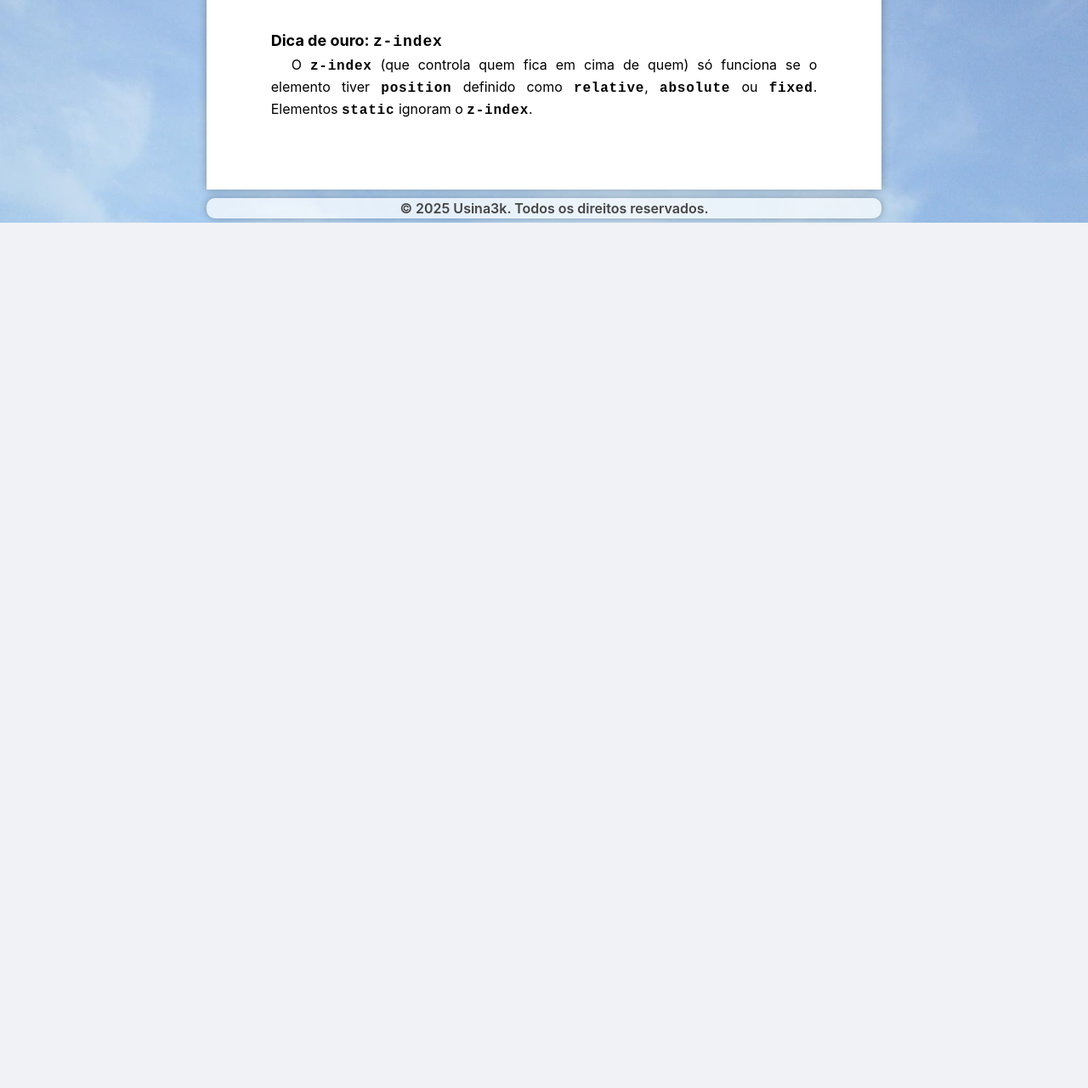
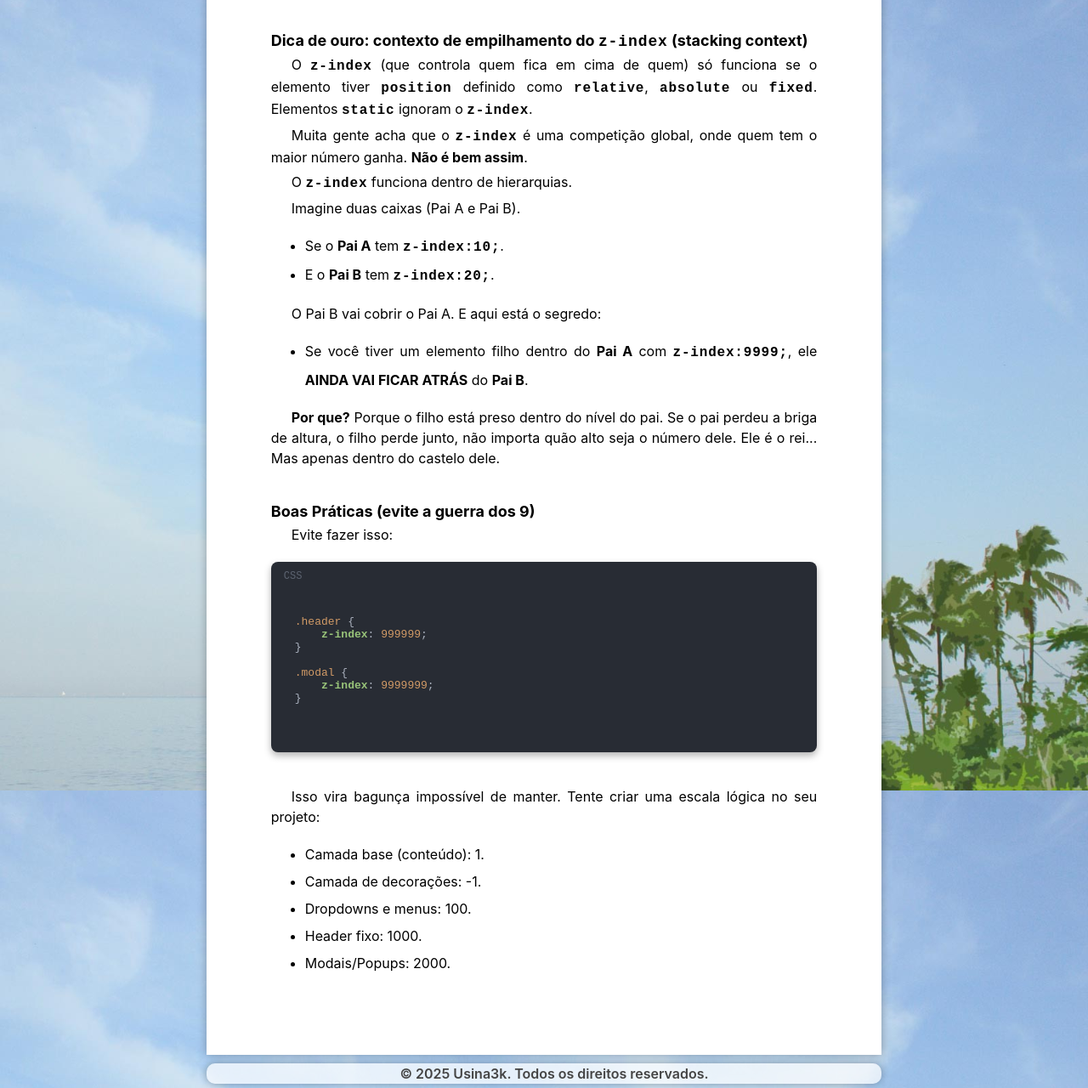
Before and after one commit to RhafaelStarke/my-notes, a plain HTML site: page introducao-css/position.html in a window 1280 px wide. Shown: the part 1950-3230 px from the top of the page at 85% size. Before the commit the page ends 2212 px from the top, so only its background shows below. Drawn offline with nearby package versions, Linux system fonts and the light colour scheme.

Commit message:
add-20251216/1

```diff
--- a/assets/css/style.css
+++ b/assets/css/style.css
@@ -244,6 +244,7 @@ li {
   box-shadow: 0 4px 8px rgba(0, 0, 0, 0.3);
   position: relative;
   overflow: auto;
+  margin: 20px 0 40px 0;
 }
 
 .bloco-codigo-header {
--- a/introducao-css/position.html
+++ b/introducao-css/position.html
@@ -20,8 +20,8 @@
             <ul>
                 <li class="dropdown"><a href="" class="dropdown-toggle">Introdução ao HTML</a>
                     <ul class="dropdown-menu">
-                        <li><a href="introducao-html/principais-tags.html">Principais Tags</a></li>
-                        <li><a href="introducao-html/tags-semanticas.html">Tags Semânticas</a></li>
+                        <li><a href="../introducao-html/principais-tags.html">Principais Tags</a></li>
+                        <li><a href="../introducao-html/tags-semanticas.html">Tags Semânticas</a></li>
                     </ul>
                 </li>
                 <li class="dropdown"><a href="" class="dropdown-toggle active">Introdução ao CSS</a>
@@ -112,8 +112,50 @@
             </section>
 
             <section>
-                <h4>Dica de ouro: <b class="emphasis">z-index</b></h4>
+                <h4>Dica de ouro: contexto de empilhamento do <b class="emphasis">z-index</b> (stacking context)</h4>
                 <p>O <b class="emphasis">z-index</b> (que controla quem fica em cima de quem) só funciona se o elemento tiver <b class="emphasis">position</b> definido como <b class="emphasis">relative</b>, <b class="emphasis">absolute</b> ou <b class="emphasis">fixed</b>. Elementos <b class="emphasis">static</b> ignoram o <b class="emphasis">z-index</b>.</p>
+
+                <p>Muita gente acha que o <b class="emphasis">z-index</b> é uma competição global, onde quem tem o maior número ganha. <b>Não é bem assim</b>.</p>
+
+                <p>O <b class="emphasis">z-index</b> funciona dentro de hierarquias.</p>
+
+                <p>Imagine duas caixas (Pai A e Pai B).</p>
+                <ul>
+                    <li>Se o <b>Pai A</b> tem <b class="emphasis">z-index:10;</b>.</li>
+                    <li>E o <b>Pai B</b> tem <b class="emphasis">z-index:20;</b>.</li>
+                </ul>
+                <p>O Pai B vai cobrir o Pai A. E aqui está o segredo:</p>
+                <ul>
+                    <li>Se você tiver um elemento filho dentro do <b>Pai A</b> com <b class="emphasis">z-index:9999;</b>, ele <b>AINDA VAI FICAR ATRÁS</b> do <b>Pai B</b>.</li>
+                </ul>
+
+                <p><b>Por que?</b> Porque o filho está preso dentro do nível do pai. Se o pai perdeu a briga de altura, o filho perde junto, não importa quão alto seja o número dele. Ele é o rei... Mas apenas dentro do castelo dele.</p>
+
+                <h4>Boas Práticas (evite a guerra dos 9)</h4>
+                <p>Evite fazer isso:</p>
+                <div class="bloco-codigo">
+                    <div class="bloco-codigo-header">
+                        <span class="linguagem">CSS</span>
+                    </div>
+                    <pre class="codigo"><code class="language-css">
+.header {
+    z-index: 999999;
+}
+
+.modal {
+    z-index: 9999999;
+}
+                    </code></pre>
+                </div>
+
+                <p>Isso vira bagunça impossível de manter. Tente criar uma escala lógica no seu projeto: </p>
+                <ul>
+                    <li>Camada base (conteúdo): 1.</li>
+                    <li>Camada de decorações: -1.</li>
+                    <li>Dropdowns e menus: 100.</li>
+                    <li>Header fixo: 1000.</li>
+                    <li>Modais/Popups: 2000.</li>
+                </ul>
 
             </section>
 
```
